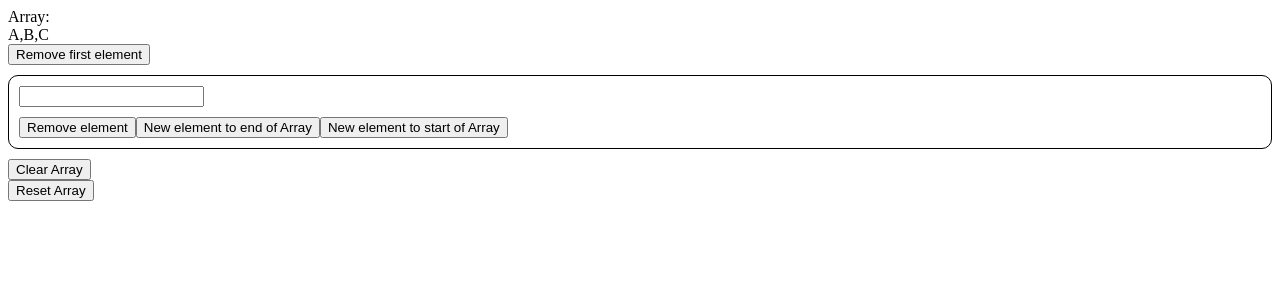
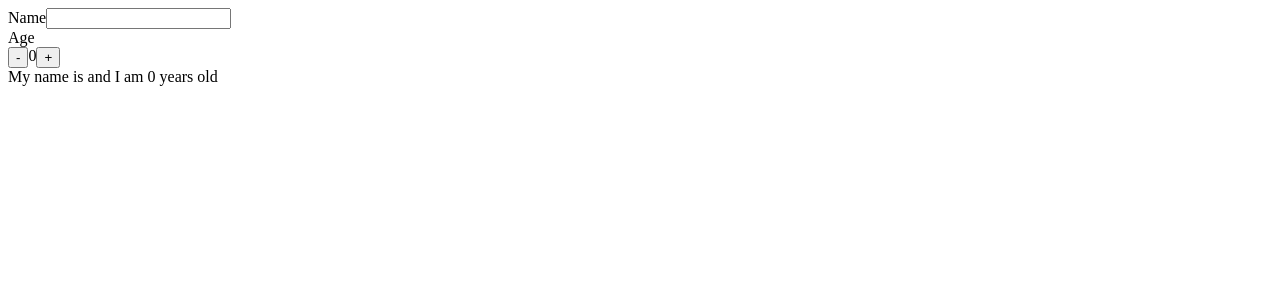
Before and after one commit to hson194/review-reactjs, a React (Vite) app: page / in a window 1280 px wide. Shown: the top 300 px of the page. Built offline with nearby package versions, Linux system fonts and the light colour scheme.

Commit message:
chore: practice state with NameAndAge component

```diff
--- a/src/App.tsx
+++ b/src/App.tsx
@@ -1,9 +1,9 @@
-import {ArrayState} from './hooks/use-state/ArrayState'
+import NameAndAgeClass from './hooks/use-state/NameAndAgeClass'
 
 function App() {
   return (
     <>
-      <ArrayState />
+      <NameAndAgeClass />
     </>
   )
 }
--- /dev/null
+++ b/src/hooks/use-state/NameAndAgeClass.tsx
@@ -0,0 +1,45 @@
+import React from 'react';
+
+export default class NameAndAgeClass extends React.Component {
+	constructor(props) {
+		super(props);
+
+		this.state = {
+			age: 0,
+			name: ''
+		};
+	}
+
+	render() {
+		const {
+			age,
+			name
+		} = this.state;
+
+		return (
+			<>
+				<div>
+					<label htmlFor="name">Name</label>
+					<input id="name" value={name} type="text" onChange={(e) => this.setState({name: e.target.value})} />
+				</div>
+
+				<div>
+					<div>Age</div>
+					<div style={{display: 'flex'}}>
+						<button onClick={() => this.setState(prev => {
+							return {age: prev.age - 1};
+						})}>-</button>
+						<div>{age}</div>
+						<button onClick={() => this.setState(prev => {
+							return {age: prev.age + 1};
+						})}>+</button>
+					</div>
+				</div>
+
+				<div>
+					My name is {name} and I am {age} years old
+				</div>
+			</>
+		);
+	}
+}
```
Also changed, not shown: src/hooks/use-state/NameAndAge.tsx (added, +28 -0 lines).
